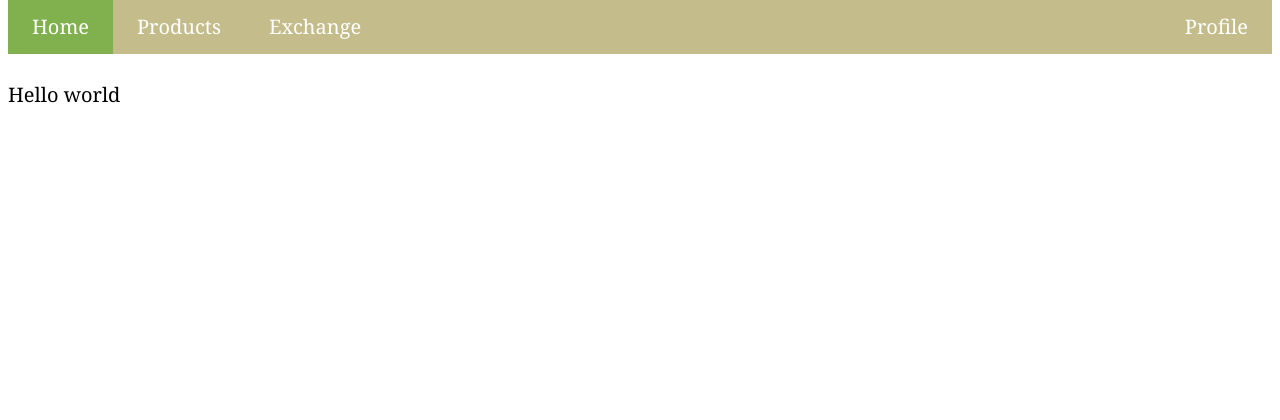
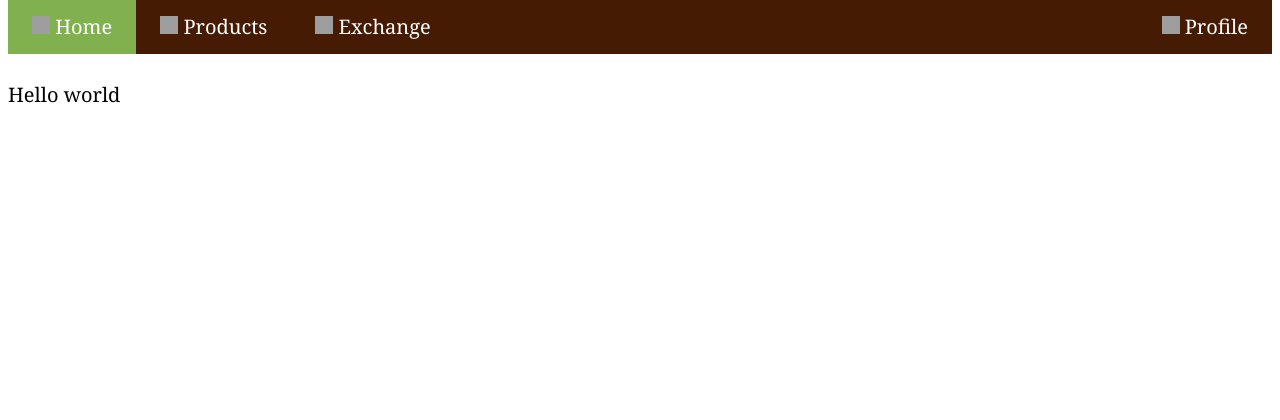
Before and after one commit to dangelyjeanelle/Final_Project, a Python web app: template templates/home.html in a window 1280 px wide. Shown: the part 209-629 px from the top of the page. Run offline with Jinja, Linux system fonts and the light colour scheme; the template is opened without the code that fills it, so the values that code supplies are empty; grey boxes are pictures that could not be loaded.

Commit message:
updated the styling, added tiny leaf icon in navigation

```diff
--- a/stylesheets/add.css
+++ b/stylesheets/add.css
@@ -7,7 +7,7 @@ div#logoHeader {
 }
 
 div#logoHeader div#header {
- width: 700px;
+ width: 900px;
  height: 150px;
  margin:0 auto;
 }
@@ -29,7 +29,7 @@ ul {
   margin: 0;
   padding: 0;
   overflow: hidden;
-  background-color: #c4bd8b;
+  background-color: #451b04;
   position: -webkit-sticky;
   position: sticky;
   top: 0;
--- a/stylesheets/exchange.css
+++ b/stylesheets/exchange.css
@@ -7,7 +7,7 @@ div#logoHeader {
 }
 
 div#logoHeader div#header {
- width: 700px;
+ width: 900px;
  height: 150px;
  margin:0 auto;
 }
@@ -29,7 +29,7 @@ ul {
   margin: 0;
   padding: 0;
   overflow: hidden;
-  background-color: #c4bd8b;
+  background-color: #451b04;
   position: -webkit-sticky;
   position: sticky;
   top: 0;
--- a/stylesheets/home.css
+++ b/stylesheets/home.css
@@ -7,7 +7,7 @@ div#logoHeader {
 }
 
 div#logoHeader div#header {
- width: 700px;
+ width: 900px;
  height: 150px;
  margin:0 auto;
 }
@@ -29,7 +29,7 @@ ul {
   margin: 0;
   padding: 0;
   overflow: hidden;
-  background-color: #c4bd8b;
+  background-color: #451b04;
   position: -webkit-sticky;
   position: sticky;
   top: 0;
@@ -52,5 +52,5 @@ li a:hover {
 }
 
 .active {
-  background-color: #81b14f;
+  background-color: #81B14F;
 }
--- a/stylesheets/product.css
+++ b/stylesheets/product.css
@@ -7,7 +7,7 @@ div#logoHeader {
 }
 
 div#logoHeader div#header {
- width: 700px;
+ width: 900px;
  height: 150px;
  margin:0 auto;
 }
@@ -29,7 +29,7 @@ ul {
   margin: 0;
   padding: 0;
   overflow: hidden;
-  background-color: #c4bd8b;
+  background-color: #451b04;
   position: -webkit-sticky;
   position: sticky;
   top: 0;
@@ -52,5 +52,5 @@ li a:hover {
 }
 
 .active {
-  background-color: #81b14f;
+  background-color: #81B14F;
 }
--- a/stylesheets/profile.css
+++ b/stylesheets/profile.css
@@ -7,7 +7,7 @@ div#logoHeader {
 }
 
 div#logoHeader div#header {
- width: 700px;
+ width: 900px;
  height: 150px;
  margin:0 auto;
 }
@@ -29,7 +29,7 @@ ul {
   margin: 0;
   padding: 0;
   overflow: hidden;
-  background-color: #c4bd8b;
+  background-color: #451b04;
   position: -webkit-sticky;
   position: sticky;
   top: 0;
@@ -52,5 +52,5 @@ li a:hover {
 }
 
 .active {
-  background-color: #81b14f;
+  background-color: #81B14F;
 }
--- a/stylesheets/signup.css
+++ b/stylesheets/signup.css
@@ -7,7 +7,7 @@ div#logoHeader {
 }
 
 div#logoHeader div#header {
- width: 700px;
+ width: 900px;
  height: 150px;
  margin:0 auto;
 }
@@ -29,7 +29,7 @@ ul {
   margin: 0;
   padding: 0;
   overflow: hidden;
-  background-color: #c4bd8b;
+  background-color: #451b04;
   position: -webkit-sticky;
   position: sticky;
   top: 0;
@@ -52,5 +52,5 @@ li a:hover {
 }
 
 .active {
-  background-color: #81b14f;
+  background-color: #81B14F;
 }
--- a/templates/home.html
+++ b/templates/home.html
@@ -7,14 +7,14 @@
   </head>
   <div id="logoHeader">
     <div id="header">
-      <img src="/stylesheets/UpTrade.png" alt"logo" />
+      <img src="/stylesheets/UpTrade.png" alt"logo"/>
     </div>
   </div>
   <ul>
-    <li style-"float:right"><a class="active" href="/">Home</a></li>
-    <li><a href="/product">Products</a></li>
-    <li><a href="/exchange">Exchange</a></li>
-    <li style="float:right"><a href="/profile">Profile</a></li>
+    <li style-"float:right"><a class="active" href="/"><img src="/stylesheets/leaves.png" alt"leaves" height="18" width="18"/> Home</a></li>
+    <li><a href="/product"><img src="/stylesheets/leaves.png" alt"leaves" height="18" width="18"/> Products</a></li>
+    <li><a href="/exchange"><img src="/stylesheets/leaves.png" alt"leaves" height="18" width="18"/> Exchange</a></li>
+    <li style="float:right"><a href="/profile"><img src="/stylesheets/leaves.png" alt"leaves" height="18" width="18"/> Profile</a></li>
   </ul>
 <br>
   <body>
--- a/templates/signup.html
+++ b/templates/signup.html
@@ -10,6 +10,12 @@
       <img src="/stylesheets/UpTrade.png" alt"logo" />
     </div>
   </div>
+  <ul>
+    <li><img src="/stylesheets/leaves.png" alt"leaves" height="18" width="18"/> Home</a></li>
+    <li><a href="/product"><img src="/stylesheets/leaves.png" alt"leaves" height="18" width="18"/> Products</a></li>
+    <li><a href="/exchange"><img src="/stylesheets/leaves.png" alt"leaves" height="18" width="18"/> Exchange</a></li>
+    <li style="float:right"><a href="/profile"><img src="/stylesheets/leaves.png" alt"leaves" height="18" width="18"/> Profile</a></li>
+  </ul>
   <body>
 
   </body>
```
Also changed, not shown: templates/profile.html (+6 -1 lines), stylesheets/UpTrade.png.
